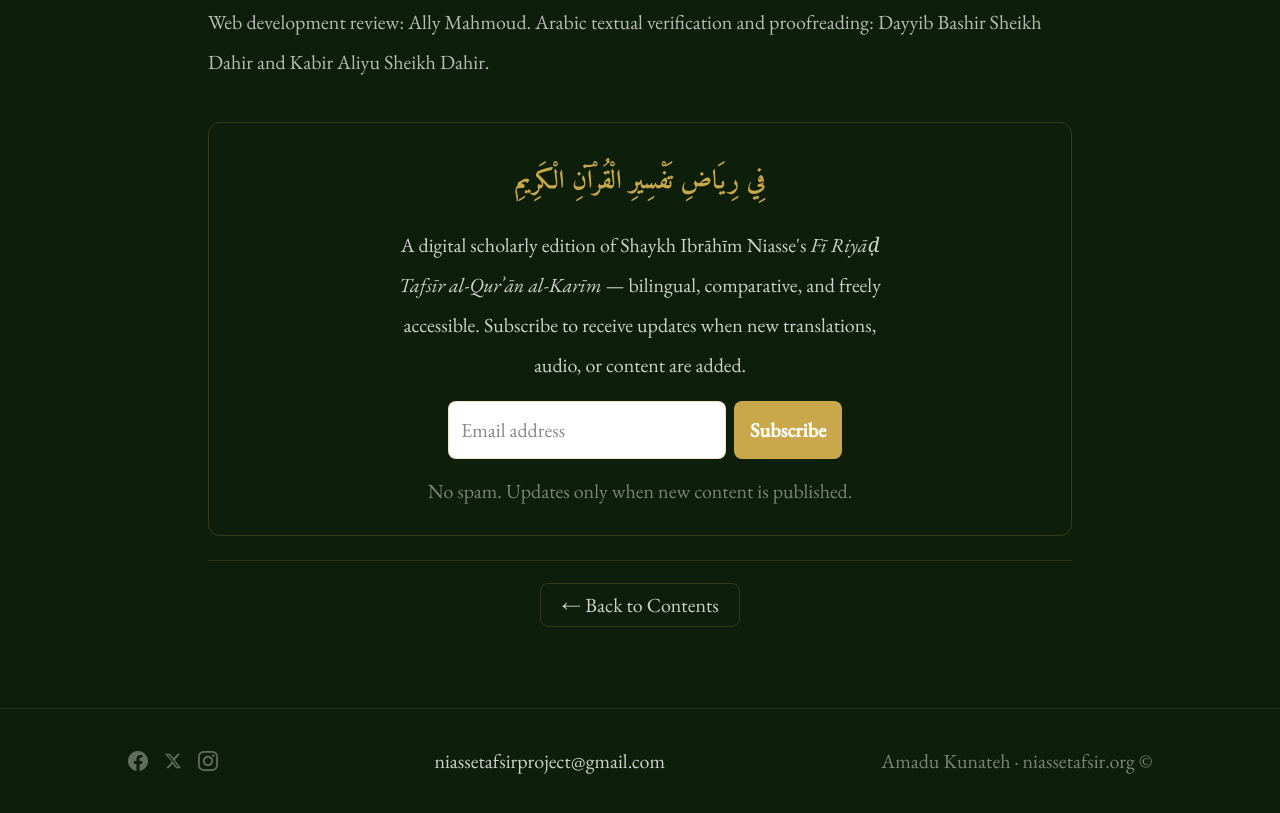
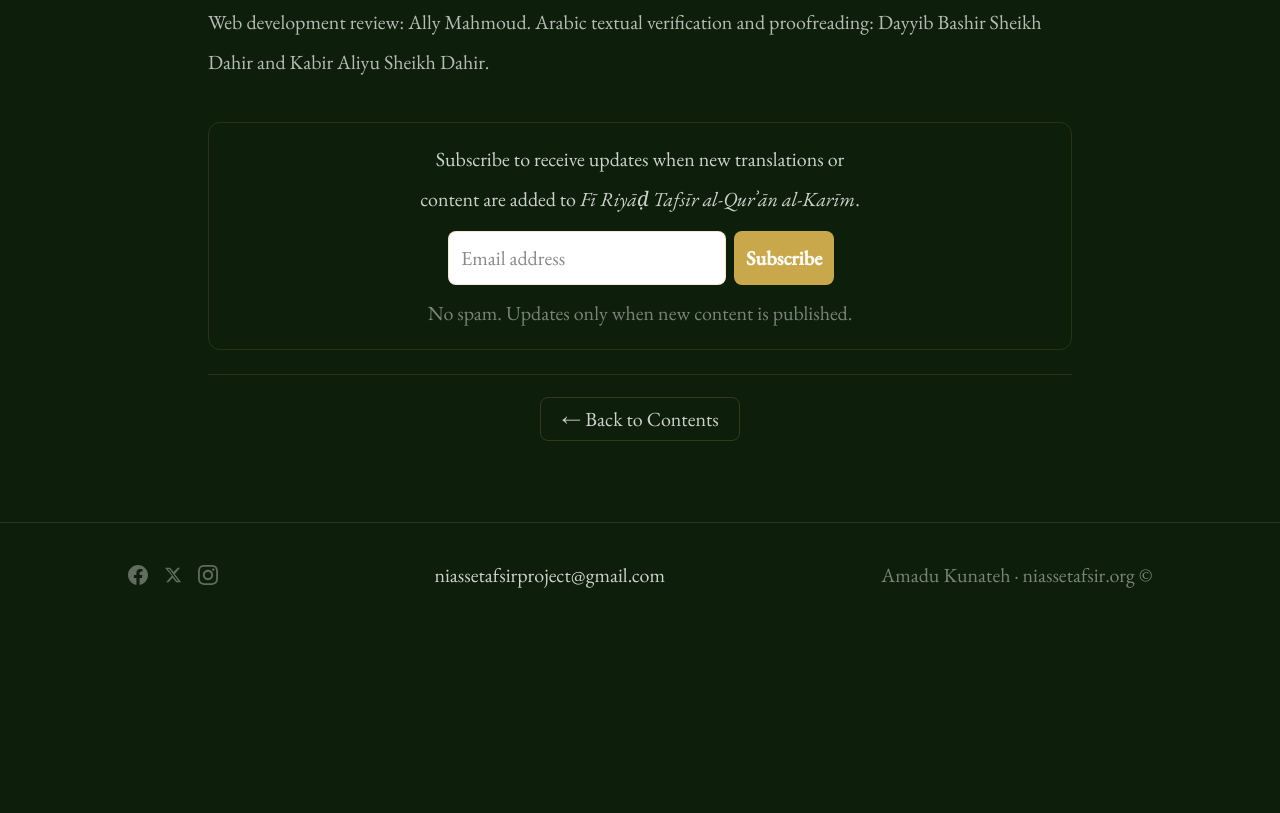
Before and after one commit to niassetafsir/niassetafsir-nextjs, a Next.js app: page /about in a window 1280 px wide. Shown: the part 1820-2633 px from the top of the page. After the commit the page ends 2447 px from the top, so only its background shows below. Built offline with nearby package versions, Linux system fonts and the light colour scheme.

Commit message:
Smaller dropdown font (11px); compact SubscribeBar; About dropdown with subsection links

```diff
--- a/src/components/SiteNav.tsx
+++ b/src/components/SiteNav.tsx
@@ -49,10 +49,10 @@ function NavDropdown({ label, items }: { label: string; items: DropdownItem[] })
               key={i}
               href={item.href}
               onClick={() => setOpen(false)}
-              className="flex flex-col items-center px-4 py-2.5 hover:bg-gold/8 transition-colors border-b border-white/5 last:border-0 text-center"
+              className="flex flex-col items-center px-3 py-2 hover:bg-gold/8 transition-colors border-b border-white/5 last:border-0 text-center"
             >
-              <span className="font-english text-xs text-white/80 font-medium">{item.label}</span>
-              {item.sub && <span className="font-english text-[10px] text-white/28 mt-0.5">{item.sub}</span>}
+              <span className="font-english text-[11px] text-white/80 font-medium tracking-wide">{item.label}</span>
+              {item.sub && <span className="font-english text-[9px] text-white/25 mt-0.5 italic">{item.sub}</span>}
             </Link>
           ))}
         </div>
@@ -75,8 +75,11 @@ export default function SiteNav() {
   };
 
   const ABOUT_ITEMS: DropdownItem[] = [
-    { label: "Translator\'s Introduction", sub: "(Amadu Kunateh)", href: "/introduction" },
-    { label: "About This Edition", sub: "", href: "/about" },
+    { label: "Translator\'s Introduction", sub: "(Amadu Kunateh)", href: "/introduction#top" },
+    { label: "Shaykh Ibrāhīm Niasse", sub: "West African Scholarly Tradition", href: "/introduction#shaykh" },
+    { label: "About This Edition", sub: "Text, translation & tools", href: "/about" },
+    { label: "The Arabic Edition", sub: "Compiler & manuscript", href: "/about#arabic" },
+    { label: "Companion Texts", sub: "Jalālayn & Rūḥ al-Bayān", href: "/about#companion" },
   ];
 
   const CONTRIBUTE_ITEMS: DropdownItem[] = [
--- a/src/components/SubscribeBar.tsx
+++ b/src/components/SubscribeBar.tsx
@@ -32,14 +32,9 @@ export default function SubscribeBar() {
   };
 
   return (
-    <div className="border border-gold/20 rounded-xl p-6 bg-gold/3 text-center" dir="ltr">
-      <div className="font-arabic text-gold text-base font-bold mb-2" dir="rtl">
-        فِي رِيَاضِ تَفْسِيرِ الْقُرْآنِ الْكَرِيمِ
-      </div>
-      <p className="font-english text-white/70 text-sm leading-6 mb-4 max-w-lg mx-auto">
-        A digital scholarly edition of Shaykh Ibrāhīm Niasse&apos;s <em>Fī Riyāḍ Tafsīr al-Qurʾān al-Karīm</em> —
-        bilingual, comparative, and freely accessible. Subscribe to receive updates when new translations,
-        audio, or content are added.
+    <div className="border border-gold/15 rounded-xl p-4 bg-gold/3 text-center" dir="ltr">
+      <p className="font-english text-white/55 text-xs leading-5 mb-3 max-w-md mx-auto">
+        Subscribe to receive updates when new translations or content are added to <em>Fī Riyāḍ Tafsīr al-Qurʾān al-Karīm</em>.
       </p>
 
       {status === 'success' ? (
@@ -54,18 +49,18 @@ export default function SubscribeBar() {
             onChange={e => setEmail(e.target.value)}
             placeholder="Email address"
             required
-            className="flex-1 bg-white border border-gold/30 rounded-lg px-3 py-2 font-english text-gray-900 placeholder-gray-400 text-sm focus:outline-none focus:border-gold/60"
+            className="flex-1 bg-white border border-gold/25 rounded-lg px-3 py-1.5 font-english text-gray-900 placeholder-gray-400 text-xs focus:outline-none focus:border-gold/50"
           />
           <button
             type="submit"
             disabled={status === 'loading'}
-            className="font-english text-sm text-bg bg-gold hover:bg-gold-light px-4 py-2 rounded-lg font-semibold transition-all disabled:opacity-50 flex-shrink-0"
+            className="font-english text-xs text-bg bg-gold hover:bg-gold-light px-3 py-1.5 rounded-lg font-semibold transition-all disabled:opacity-50 flex-shrink-0"
           >
             {status === 'loading' ? '...' : 'Subscribe'}
           </button>
         </form>
       )}
-      <p className="font-english text-white/25 text-xs mt-3">
+      <p className="font-english text-white/20 text-[10px] mt-2">
         No spam. Updates only when new content is published.
       </p>
     </div>
```
